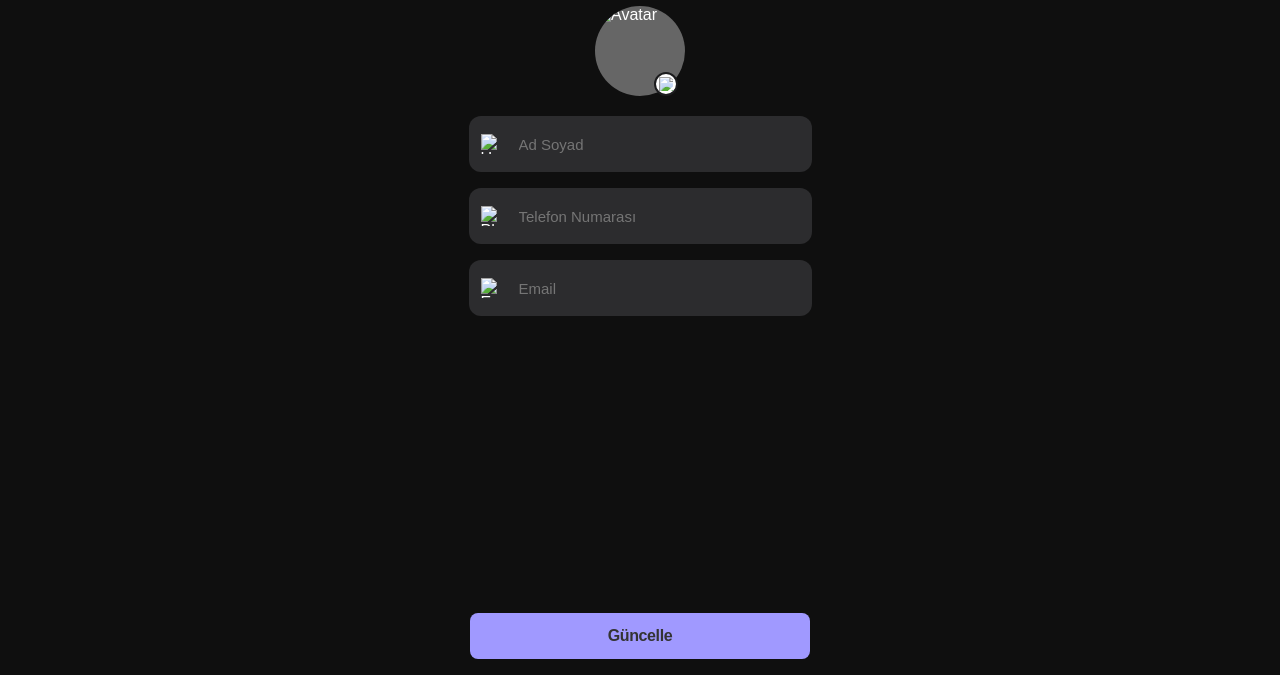
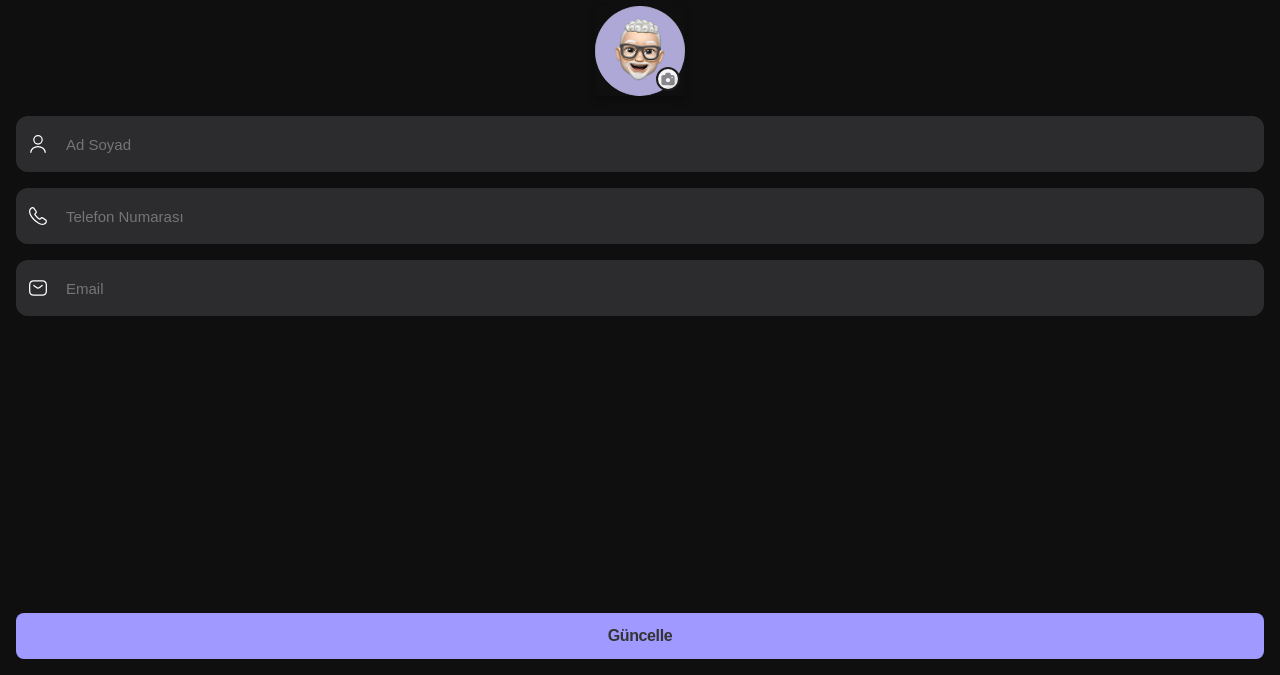
Before and after one commit to seolargo/eterna-case, a plain HTML site: page components/profil_bilgileri/index.html in a window 1280 px wide. Shown: the part 125-800 px from the top of the page. Drawn offline with Linux system fonts and the light colour scheme.

Commit message:
css changes

```diff
--- a/components/profil_bilgileri/index.html
+++ b/components/profil_bilgileri/index.html
@@ -52,13 +52,13 @@
     <div class="profile__avatar">
       <img
         class="profile__avatar-image"
-        src="./images (1).png"
+        src="../../assets/images (1).png"
         alt="Avatar"
       />
       <div class="profile__avatar-edit" id="avatar-edit">
         <img
           class="profile__avatar-edit-icon"
-          src="camera.svg"
+          src="../../assets/camera.svg"
           alt="Camera Icon"
           style="width: 14px; height: 14px;"
         />
@@ -70,7 +70,7 @@
       <div class="profile__form-group">
         <img
           class="profile__form-icon"
-          src="./user.svg"
+          src="../../assets/user.svg"
           alt="User Icon"
         />
         <input
@@ -84,7 +84,7 @@
       <div class="profile__form-group">
         <img
           class="profile__form-icon"
-          src="./call.svg"
+          src="../../assets/call.svg"
           alt="Phone Icon"
         />
         <input
@@ -98,7 +98,7 @@
       <div class="profile__form-group">
         <img
           class="profile__form-icon"
-          src="./sms.svg"
+          src="../../assets/sms.svg"
           alt="Email Icon"
         />
         <input
--- a/components/profil_bilgileri/styles.css
+++ b/components/profil_bilgileri/styles.css
@@ -28,7 +28,6 @@ body {
   min-height: 100vh;
 
   /* Constrain width (like a phone), center horizontally */
-  max-width: 375px;
   margin: 0 auto;
   border-radius: 16px;
 }
@@ -60,7 +59,6 @@ body {
 /* Button styling */
 .profile__footer-button {
   width: 100%;
-  max-width: 340px;
   padding: 14px;
   font-size: 16px;
   font-weight: 600;
@@ -138,25 +136,34 @@ body {
 
 /* AVATAR */
 .profile__avatar {
-  display: flex;
+  display: inline-flex; /* Keeps the avatar and icon together */
   justify-content: center;
+  align-items: center;
   margin: 20px 0;
-  position: relative;
+  position: relative; /* Enables absolute positioning for the edit icon */
+  width: 90px; /* Ensures consistent avatar size */
+  height: 90px;
+  overflow: hidden; /* Prevents overflow of the edit icon */
+  box-shadow: 0 4px 8px rgba(0, 0, 0, 0.3); /* Optional: Adds a subtle shadow */
+  cursor: pointer;
+  left: 50%; /* Move to 50% of the parent's width */
+  transform: translateX(-50%); /* Adjust for the element's own width */
 }
 
 .profile__avatar-image {
-  width: 90px;
-  height: 90px;
+  width: 100%;
+  height: 100%;
   border-radius: 50%;
   object-fit: cover;
   background: #666;
 }
 
+/* Edit Icon Styling */
 .profile__avatar-edit {
   position: absolute;
-  bottom: 0;
-  right: 40%;
-  background: #fff;
+  bottom: 5px;
+  right: 5px; /* Positioned neatly in the bottom-right corner */
+  background: rgba(255, 255, 255, 0.9); /* Semi-transparent white background */
   font-size: 14px;
   width: 24px;
   height: 24px;
@@ -166,12 +173,14 @@ body {
   justify-content: center;
   cursor: pointer;
   border: 2px solid #1c1c1e;
+  transition: background 0.3s ease, transform 0.3s ease; /* Smooth hover effect */
 }
 
 .profile__avatar-edit-icon {
   display: block;
   width: 14px;
   height: 14px;
+  transition: transform 0.3s ease;
 }
 
 /* FORM */
```
